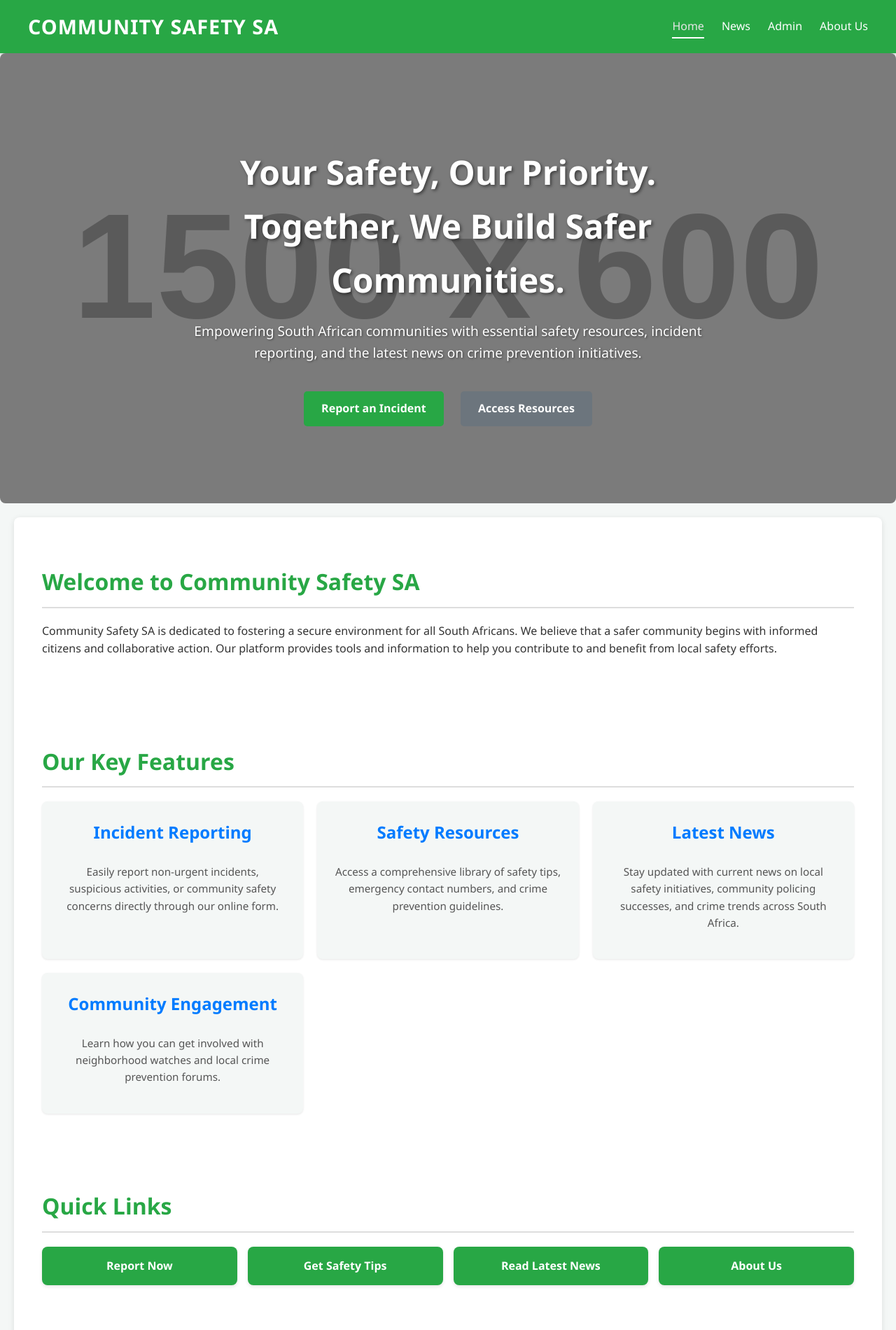
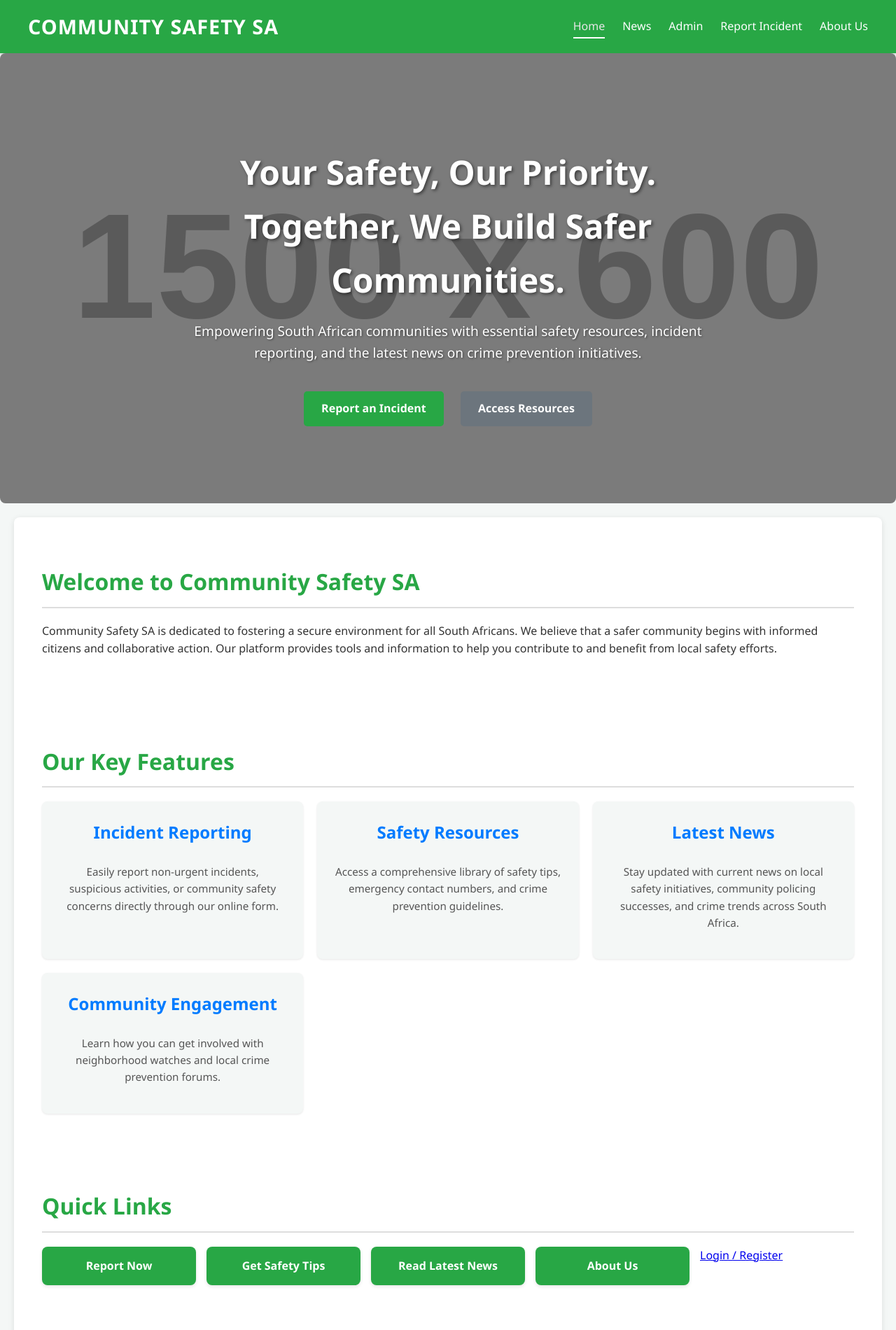
Before and after one commit to mukhethwadagada/Community-Watch-SA-main--1--modified, a plain HTML site: page Community-Watch-SA-main/index.html in a window 1280 px wide. Shown: the top 1900 px of the page at 70% size. Drawn offline with Linux system fonts and the light colour scheme; placeholder pictures from the web are drawn by us.

```diff
--- a/Community-Watch-SA-main/index.html
+++ b/Community-Watch-SA-main/index.html
@@ -402,6 +402,7 @@
                 <li><a href="index.html" class="active">Home</a></li>
                 <li><a href="news.html">News</a></li>
                 <li class="admin-link"><a href="admin.html">Admin</a></li>
+                <li><a href="report-incident.html">Report Incident</a></li>
                 <li><a href="about.html">About Us</a></li>
             </ul>
         </nav>
@@ -451,6 +452,7 @@
                 <a href="resources.html" class="quick-link-item">Get Safety Tips</a>
                 <a href="news.html" class="quick-link-item">Read Latest News</a>
                 <a href="about.html" class="quick-link-item">About Us</a>
+                <a href="user-login.html">Login / Register</a></li>
             </div>
         </section>
     </main>
```
Also changed, not shown: Community-Watch-SA-main/user-login.html (+1 -1 lines).
